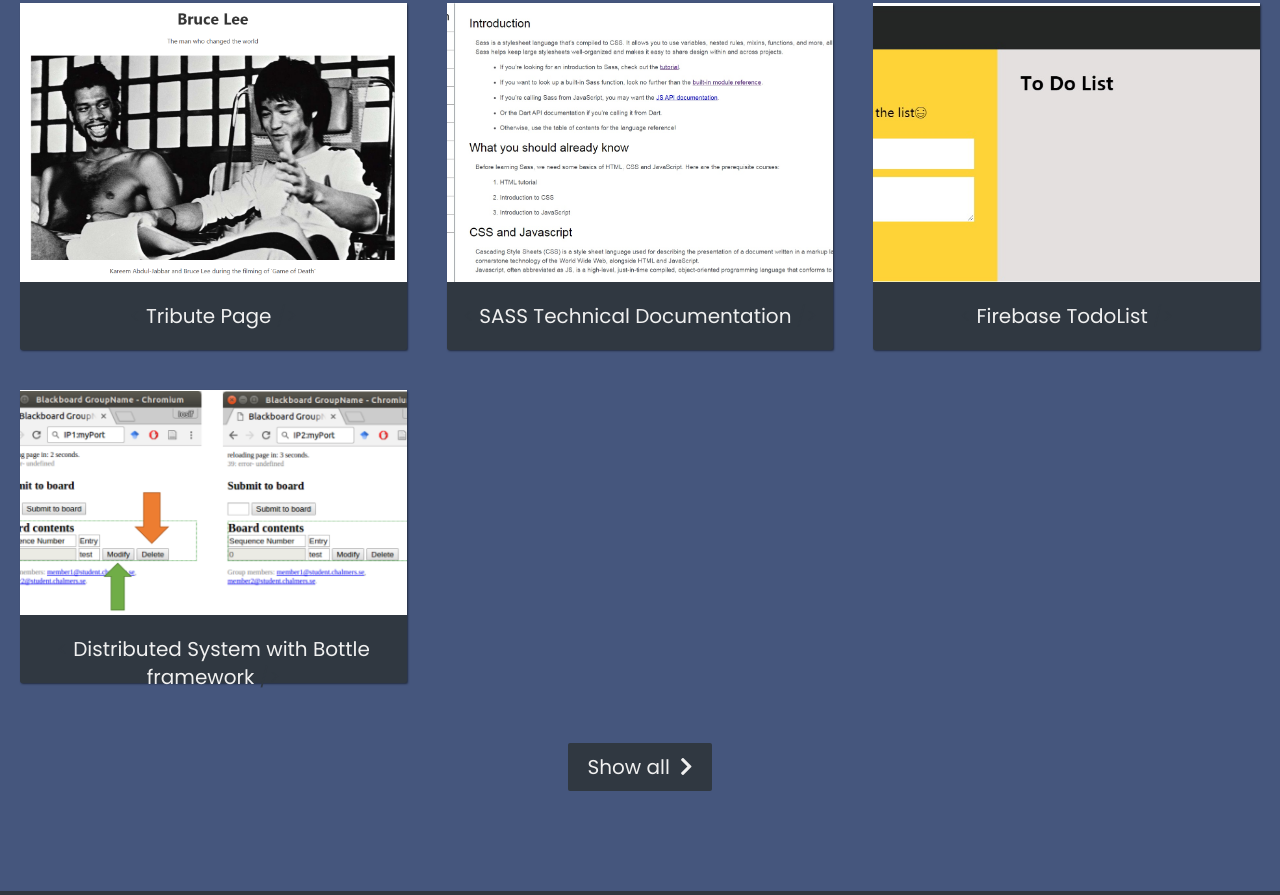
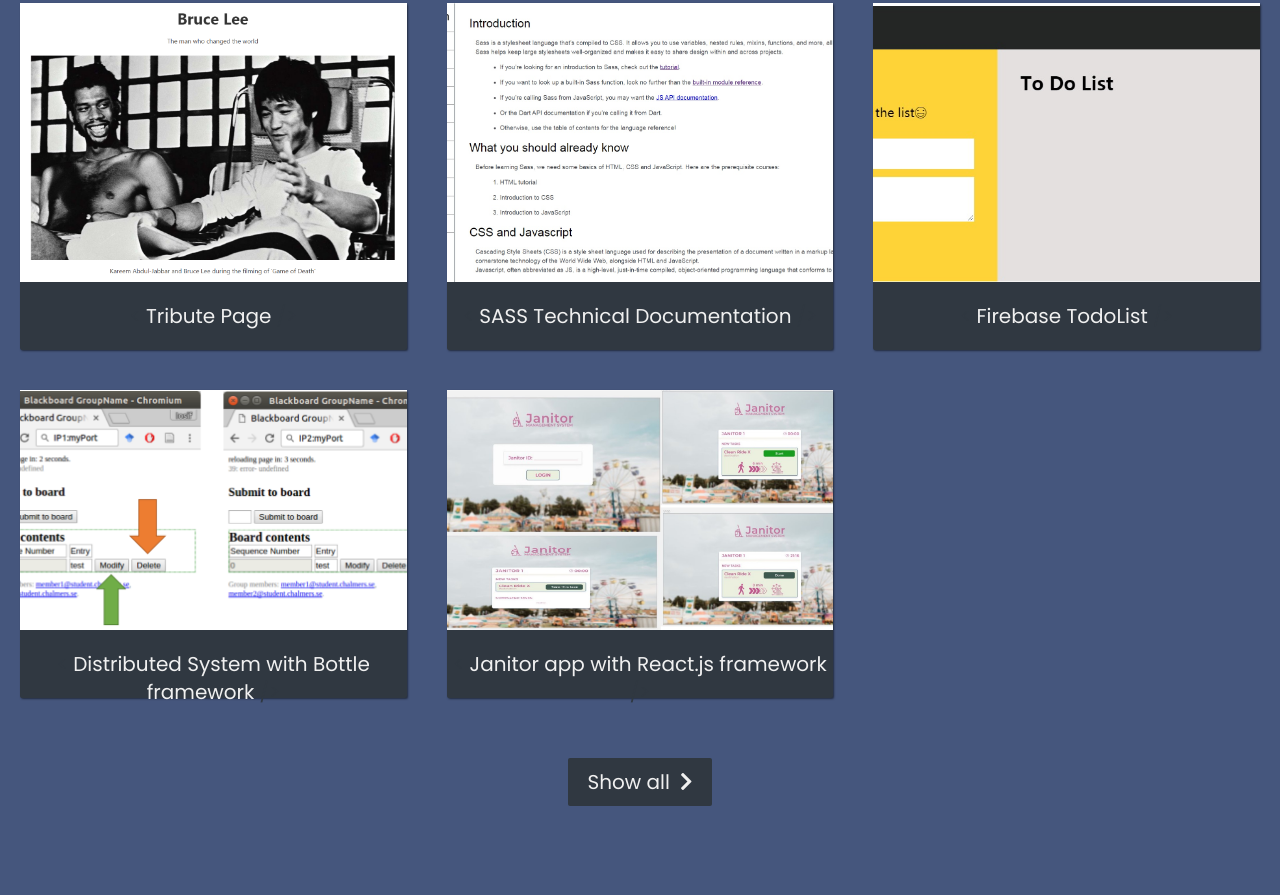
Before and after one commit to mitaosi/mitaosi.github.io, a plain HTML site: page index.html in a window 1280 px wide. Shown: the part 1818-2713 px from the top of the page. Drawn offline with Linux system fonts and the light colour scheme.

Commit message:
add new project
add new project and adjust the layout

```diff
--- a/index.html
+++ b/index.html
@@ -126,6 +126,22 @@
                     <span class="code">&#47;&gt;</span>
                 </p>
             </a>
+            <a
+                href="https://github.com/mitaosi/janitor-app"
+                target="_blank"
+                class="project project-tile"
+                >
+                <img
+                    class="project-image"
+                    src="images/janitor.jpg"
+                    alt="project"
+                />
+                <p class="project-title">
+                    <span class="code">&lt;</span>
+                    Janitor app with React.js framework
+                    <span class="code">&#47;&gt;</span>
+                </p>
+            </a>
         </div>
 
         <a
--- a/style.css
+++ b/style.css
@@ -162,9 +162,13 @@ img {
   margin: 15px;
   font-size: 3rem;
   font-weight: 200;
-  font-style: italic;
+  text-align: justify;
+  padding-top: 50px;
   color: var(--main-red);
 }
+
+
+
 
 /* Projects section */
 
```
Also changed, not shown: images/janitor.jpg (added).
